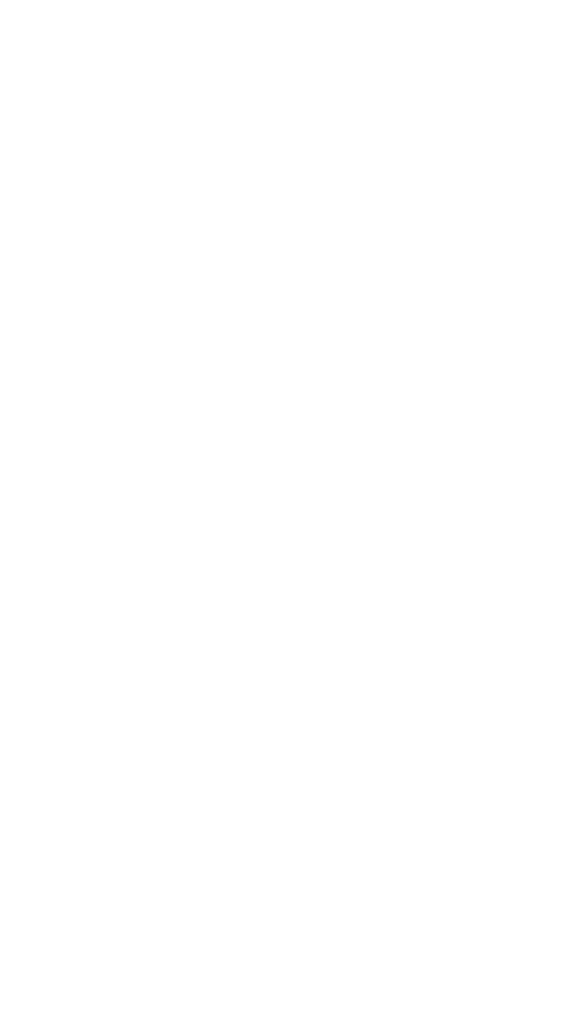
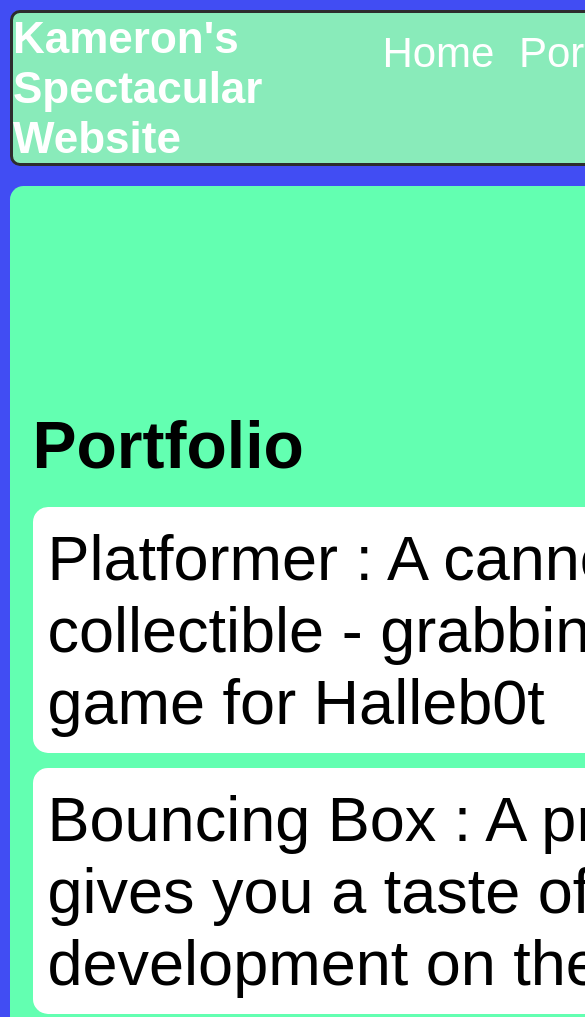
Before and after one commit to Kam-XIM/Kam-XIM.github.io, a plain HTML site: page portfolio.html in a window 390 px wide. Shown: the top 1017 px of the page, 585 px wide, since content can reach past the window. Before the commit the page ends 844 px from the top, so only its background shows below. Drawn offline with Linux system fonts and the light colour scheme.

Commit message:
add portfolio.html file

```diff
--- a/portfolio.html
+++ b/portfolio.html
@@ -0,0 +1,31 @@
+<html>
+    <head>
+        <title>Kameron's Website</title>
+        <link rel="stylesheet" href="style.css">
+    </head>
+    <body>
+        <div id="all-contents">
+            <nav>
+                <h1>Kameron's Spectacular Website</h1>
+                <ul id="nav-ul">
+                    <li class="nav-li">
+                        <a class="nav-a" href="index.html">Home</a>
+                    </li>
+                    <li class="nav-li">
+                        <a class="nav-a" href="portfolio.html">Portfolio</a>
+                    </li>
+                </ul>
+            </nav>
+            <main>
+                <div class="content">
+                    <h1>Portfolio</h1>
+                    <ul id="portfolio">
+                        <li><a href="projects/platformer/">Platformer : A cannon - dodging, collectible - grabbing adventure game for Halleb0t</a></li>
+                        <li><a href="projects/bouncing-box/">Bouncing Box : A project that gives you a taste of game development on the web </a></li>
+                        <li><a href="projects/circularity/">Circularity : a motion poem using random number generation and velocity aplied to circle shapes...</a></li>
+                    </ul>
+                </div>
+            </main>
+        </div>
+    </body>
+</html>
--- a/style.css
+++ b/style.css
@@ -1,8 +1,9 @@
 body {
-    background: rgb(0, 17, 255);
+    background: rgb(65, 77, 243);
     color: rgb(45, 45, 45);
     padding: 10px;
     font-family: arial;
+    margin: auto;
 }
 #all-contents {
   max-width: 400px;
@@ -11,13 +12,13 @@ body {
 
 /* navigation menu */
 nav {
-    background: rgb(0, 255, 128);
+    background: rgb(137, 235, 186);
    margin: 0 auto;
    margin-bottom: 20px;
     display: flex;
     border-style: solid;
     border-width: medium;
-    border-radius: 6px;
+    border-radius: 10px;
     width: 670px;
 }
 h1 {
@@ -41,16 +42,13 @@ a {
 
 /* main container area beneath menu */
 main {
-    background: rgb(0, 255, 128);
+    background: rgb(99, 255, 177);
     display: flex;
     border-width: medium;
-    border-radius: 5px;
+    border-radius: 9px;
     width: 670px;
     position: relative;
-    left: 365px;
-
-
-
+    margin: auto;
 }
 .sidebar {
     margin-right: 25px;
@@ -63,18 +61,86 @@ main {
     margin-bottom: 3%;
     border-style: solid;
     border-width: 5px;
-    border-radius: 3%;
+    border-radius: 5%;
 }
 .content {
     flex: 1;
     padding: 15px;
 }
 
-/* portfolio styles */
-#interests {
-    border: 4px silver ridge;
-    padding: 8px;
-}
-h2, h3 {
-    margin: 0px;
-}
+ /* portfolio styles */
+         .content h1 {
+             color: black;
+         }
+
+         #portfolio {
+             list-style-type: none;
+             padding-left: 0;
+          }
+
+         #portfolio li {
+             background: #fff;
+             padding: 10px;
+             border-radius: 10px;
+             margin-bottom: 10px;
+         }
+
+         #portfolio li:hover {
+             background: #ff0000f3;
+         }
+
+         #portfolio a {
+             text-decoration: none;
+             color: #000000;
+         }
+
+
+         /* responsive web design */
+         @media screen and (min-width: 120px) and (max-width: 1080px) {
+            main {
+              height: 100ch;
+              zoom: 1.5;
+              display: grid;
+            }
+
+            h1 {
+              font-size: 44px;
+            }
+
+            h2 {
+              font-size: 42px;
+            }
+
+            h3 {
+              font-size: 36px;
+            }
+
+            #all-contents {
+              height: 100ch;
+              margin: none;
+            }
+
+            a {
+              font-size: 42px;
+            }
+
+            .sidebar {
+              margin-right: 0px;
+              justify-content: center;
+              align-items: center;
+            }
+
+            .sidebar-img {
+              width: 100%;
+            }
+
+            p,
+            li {
+              font-size: 24px;
+            }
+
+            .content {
+              align-content: center;
+              justify-content: center;
+            }
+         }
```
Also changed, not shown: index.html (+4 -4 lines).
